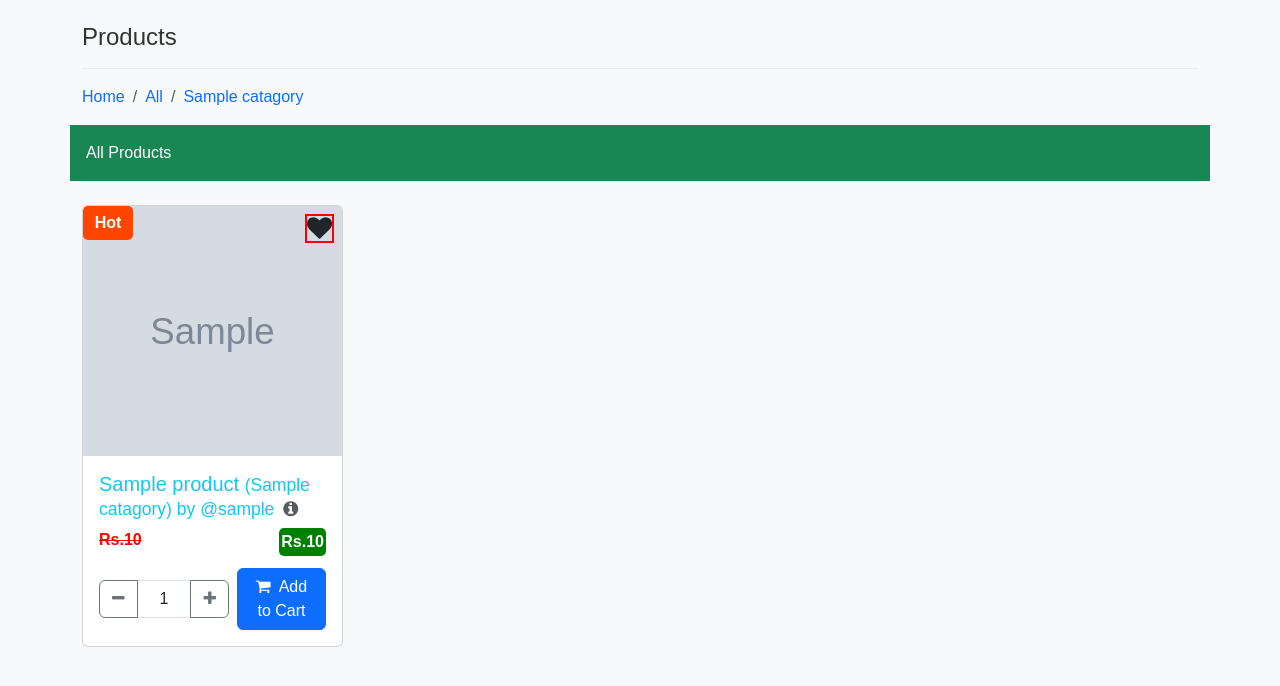
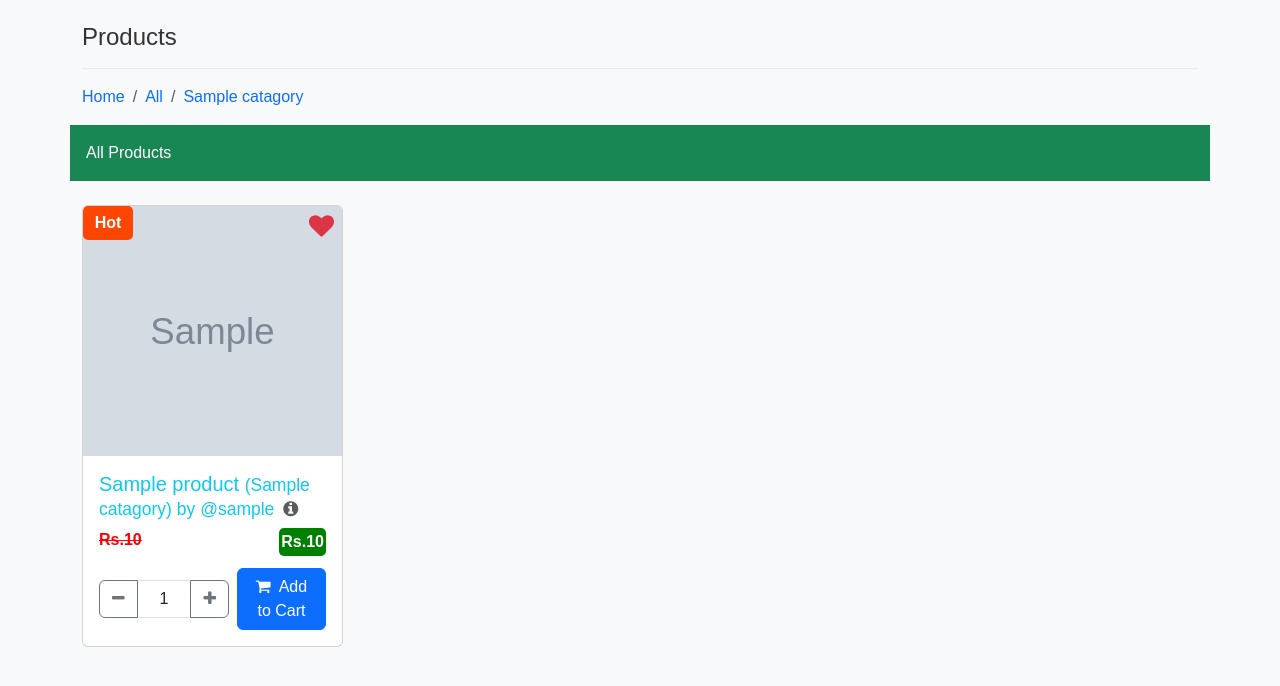
Before and after one commit to sundarg1502/Agro, a Django app: page /products/ in a window 1280 px wide. Shown: the part 129-815 px from the top of the page. Run offline with Django 5.2, Linux system fonts and the light colour scheme; tables that the repository leaves empty hold one stand-in row (values such as "Sample post"); grey boxes marked "Sample" are stand-in pictures.

Commit message:
Fav Icon Ui Changed

```diff
--- a/home/templates/products.html
+++ b/home/templates/products.html
@@ -84,7 +84,7 @@ Agro | Online Shopping
                         </button>
                         <div class="position-absolute top-0 end-0 m-2">
                             <button class="btn b btn-sm favorite-btn border-0 p-0" style="z-index:1000">
-                                <i class="fa fa-heart" style="font-size:25px;border:2px solid red"></i>
+                                <i class="fa fa-heart text-danger" style="font-size:25px;"></i>
                             </button>
                         </div>
                     </div>
```
